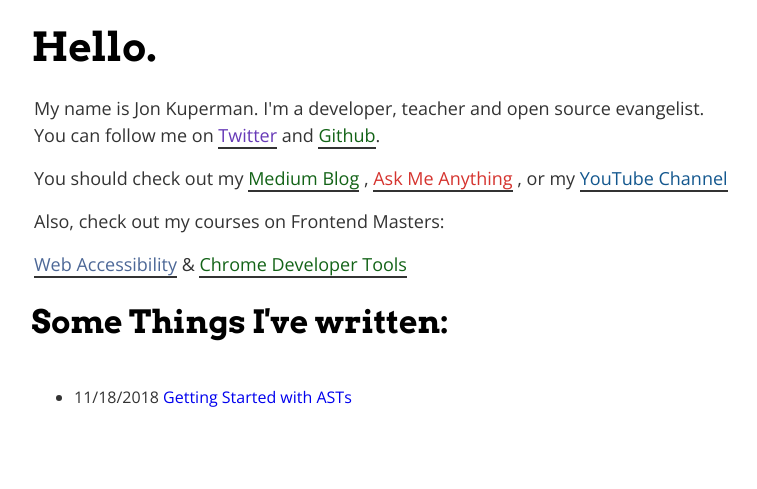
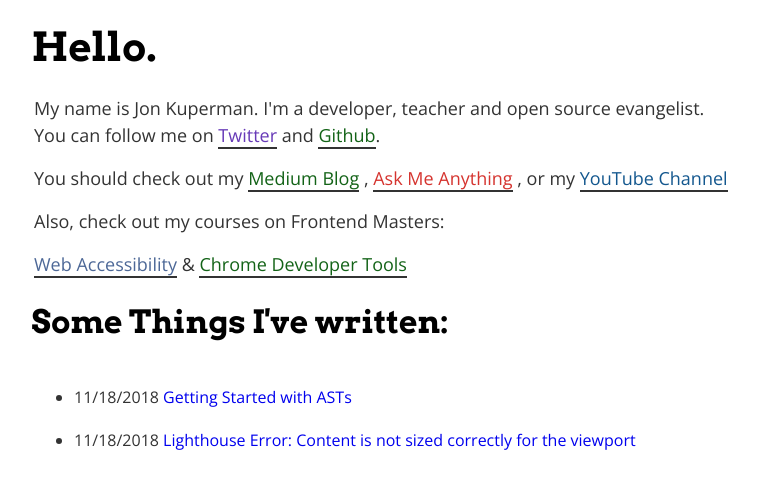
Before and after one commit to jkup/jkup.github.io, a Jekyll site: the page built from index.md, in a window 1280 px wide. Shown: the top 489 px of the page, without its empty margins (256-1013 px from the left). Built offline with Jekyll 4.4.1, drawn with Linux system fonts in a browser that asks for light colours; some of the changed lines change nothing that is shown.

Commit message:
new post on lighthouse

```diff
--- /dev/null
+++ b/_posts/2018-11-18-content-is-not-sized-correctly-for-the-viewport.md
@@ -0,0 +1,17 @@
+---
+layout: post
+title: "Lighthouse Error: Content is not sized correctly for the viewport"
+---
+
+If you're like me, you probably spend quite a bit of time chasing those perfect 100's in [Lighthouse](https://developers.google.com/web/tools/lighthouse/). One error I've run into multiple times is `Content is not sized correctly for the viewport`.
+
+This error can occur for multiple reasons. The Lighthouse rule checks
+
+`window.innerWidth === window.outerWidth`
+
+Sometimes you have some quirky CSS causing this problem but something that's happened to me time and time again is leaving my browser tab zoomed in. If you zoom in our out before running a Lighthouse Audit, it can report back a false positive for content not being correctly sized for the viewport.
+
+<blockquote class="twitter-tweet" data-lang="en"><p lang="en" dir="ltr">Did you know that zooming in on a website can affect its <a href="https://twitter.com/____lighthouse?ref_src=twsrc%5Etfw">@____lighthouse</a> score? <a href="https://t.co/y9agBezIty">pic.twitter.com/y9agBezIty</a></p>&mdash; Jon Kuperman (@jkup) <a href="https://twitter.com/jkup/status/1064354253831958529?ref_src=twsrc%5Etfw">November 19, 2018</a></blockquote>
+<script async src="https://platform.twitter.com/widgets.js" charset="utf-8"></script>
+
+So make sure you cmd+0 (or ctrl+0) before runnning that audit!
--- a/css/style.scss
+++ b/css/style.scss
@@ -545,6 +545,7 @@
   background: #333;
   padding: 25px;
   display: block;
+  margin-top: 25px;
 }
 
 .container {
@@ -641,3 +642,7 @@
     border-bottom: 2px solid #333;
   }
 }
+
+.twitter-tweet {
+  margin: 50px auto !important;
+}
```
